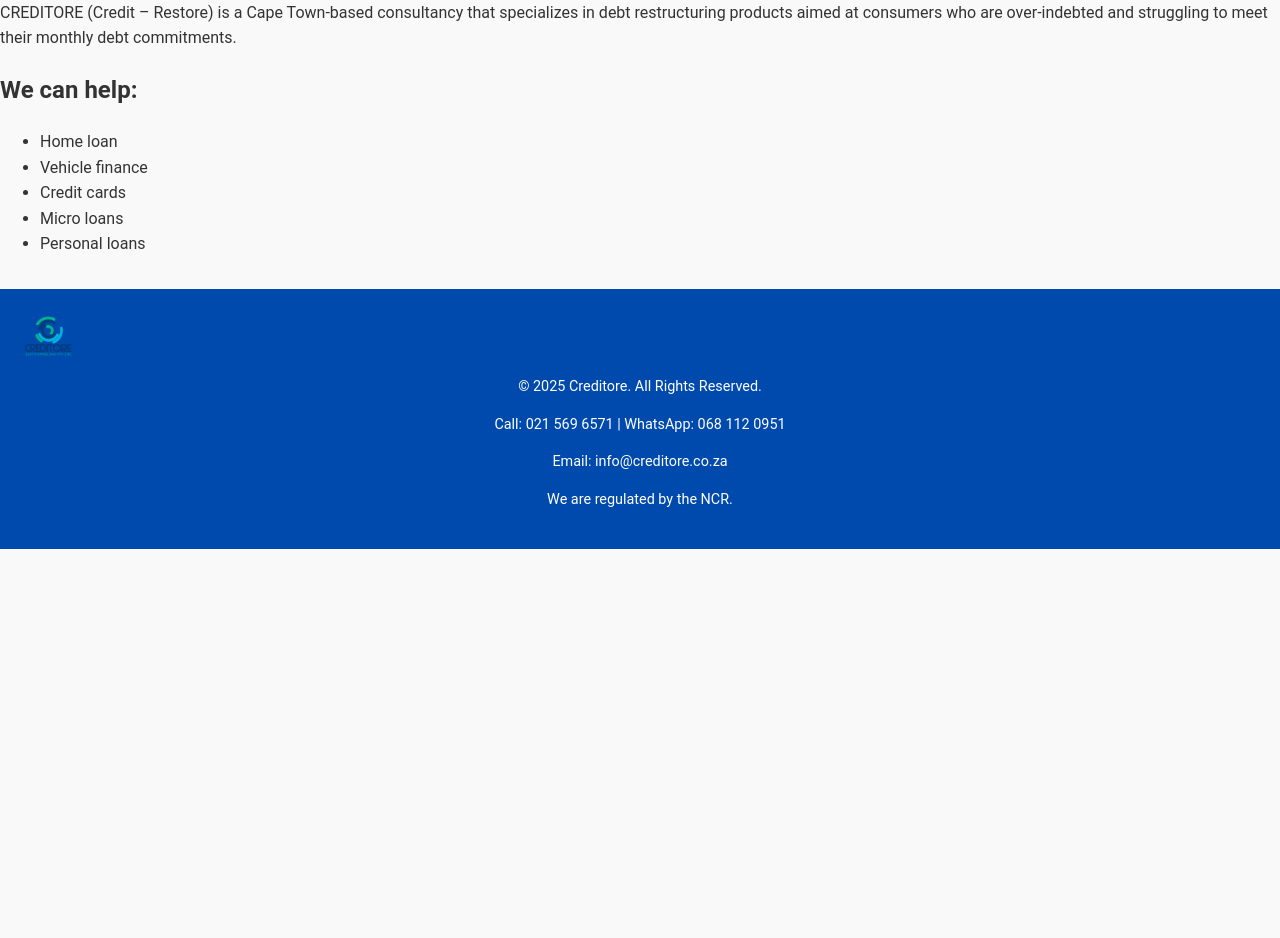
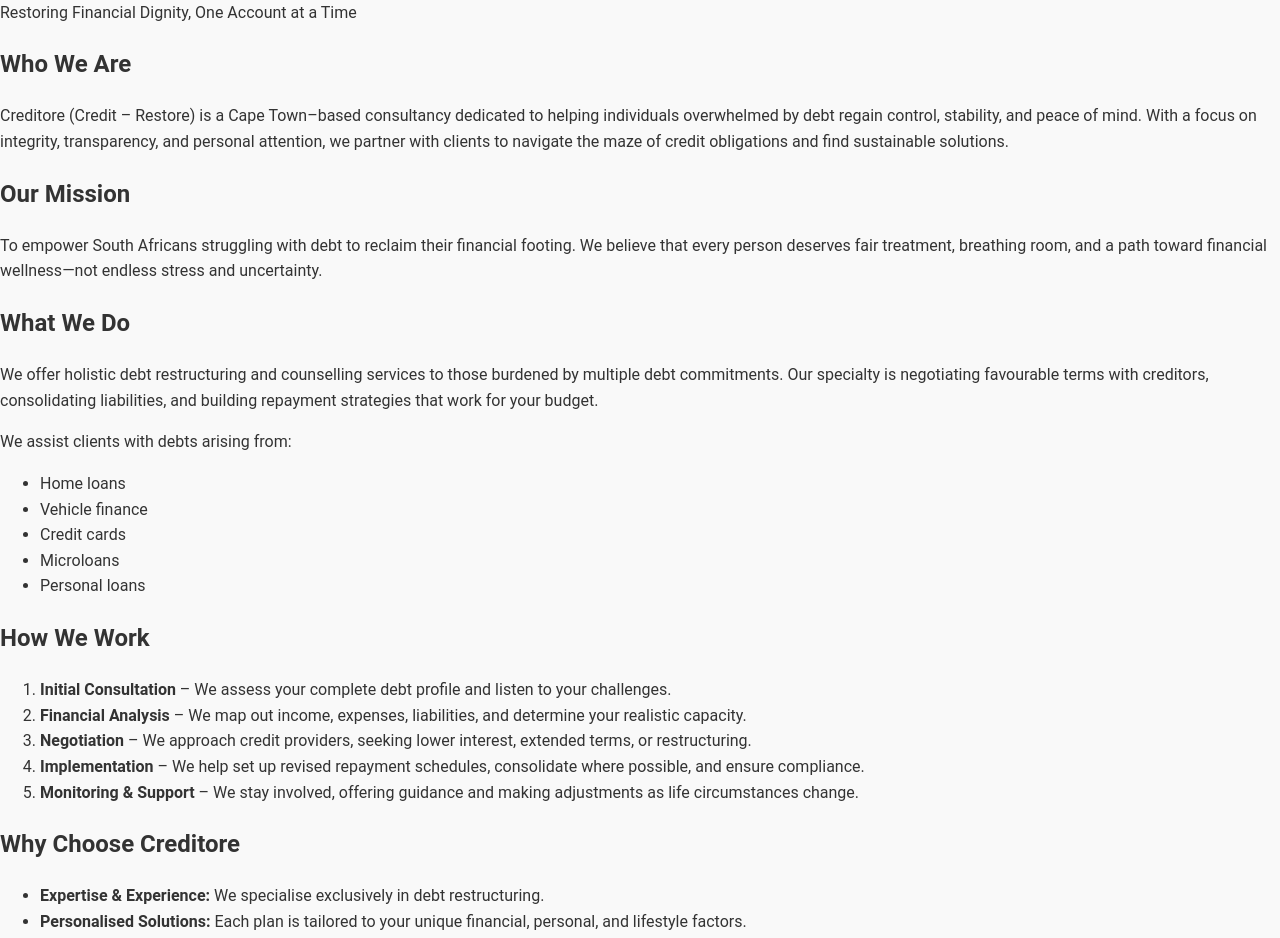
Before and after one commit to Aiden-Williams19/Creditore-VSC, a React (Vite) app in the folder creditor-website/: page /about in a window 1280 px wide. Shown: the part 200-1138 px from the top of the page. Before the commit the page ends 800 px from the top, so only its background shows below. Built offline with nearby package versions, Linux system fonts and the light colour scheme.

Commit message:
Information update on about page

```diff
--- a/creditor-website/src/pages/About.jsx
+++ b/creditor-website/src/pages/About.jsx
@@ -3,21 +3,90 @@
 // About page: static information about the company. Keep copy short and scannable.
 function About() {
   return (
-    <div className="about">
-      <h1>Who We Are</h1>
+    <main className="about container">
+      <header className="about-hero">
+        <h1>About Creditore</h1>
+        <p className="tagline">Restoring Financial Dignity, One Account at a Time</p>
+      </header>
+
+      <section aria-labelledby="who-we-are">
+        <h2 id="who-we-are">Who We Are</h2>
         <p>
-        CREDITORE (Credit – Restore) is a Cape Town-based consultancy that specializes in debt restructuring products aimed at consumers who are over-indebted and struggling to meet their monthly debt commitments.
+          Creditore (Credit – Restore) is a Cape Town–based consultancy dedicated to helping individuals overwhelmed by debt regain control, stability, and peace of mind. With a focus on integrity, transparency, and personal attention, we partner with clients to navigate the maze of credit obligations and find sustainable solutions.
         </p>
+      </section>
 
-      <h2>We can help:</h2>
+      <section aria-labelledby="mission">
+        <h2 id="mission">Our Mission</h2>
+        <p>
+          To empower South Africans struggling with debt to reclaim their financial footing. We believe that every person deserves fair treatment, breathing room, and a path toward financial wellness—not endless stress and uncertainty.
+        </p>
+      </section>
+
+      <section aria-labelledby="what-we-do">
+        <h2 id="what-we-do">What We Do</h2>
+        <p>
+          We offer holistic debt restructuring and counselling services to those burdened by multiple debt commitments. Our specialty is negotiating favourable terms with creditors, consolidating liabilities, and building repayment strategies that work for your budget.
+        </p>
+        <p>We assist clients with debts arising from:</p>
         <ul>
-        <li>Home loan</li>
+          <li>Home loans</li>
           <li>Vehicle finance</li>
           <li>Credit cards</li>
-        <li>Micro loans</li>
+          <li>Microloans</li>
           <li>Personal loans</li>
         </ul>
-    </div>
+      </section>
+
+      <section aria-labelledby="how-we-work">
+        <h2 id="how-we-work">How We Work</h2>
+        <ol>
+          <li><strong>Initial Consultation</strong> – We assess your complete debt profile and listen to your challenges.</li>
+          <li><strong>Financial Analysis</strong> – We map out income, expenses, liabilities, and determine your realistic capacity.</li>
+          <li><strong>Negotiation</strong> – We approach credit providers, seeking lower interest, extended terms, or restructuring.</li>
+          <li><strong>Implementation</strong> – We help set up revised repayment schedules, consolidate where possible, and ensure compliance.</li>
+          <li><strong>Monitoring & Support</strong> – We stay involved, offering guidance and making adjustments as life circumstances change.</li>
+        </ol>
+      </section>
+
+      <section aria-labelledby="why-choose">
+        <h2 id="why-choose">Why Choose Creditore</h2>
+        <ul>
+          <li><strong>Expertise & Experience:</strong> We specialise exclusively in debt restructuring.</li>
+          <li><strong>Personalised Solutions:</strong> Each plan is tailored to your unique financial, personal, and lifestyle factors.</li>
+          <li><strong>Transparent Fees:</strong> No hidden costs or surprise charges—everything is up front.</li>
+          <li><strong>Client First:</strong> We act with empathy, confidentiality, and integrity.</li>
+          <li><strong>Real Results:</strong> We measure success through client relief, improved cash flow, and restored credit health.</li>
+        </ul>
+      </section>
+
+      <section aria-labelledby="who-we-serve">
+        <h2 id="who-we-serve">Who We Serve</h2>
+        <p>
+          Our clients are individuals or families under pressure from multiple credit obligations—those whose interest rates, monthly instalments, or credit demands have become unsustainable. We help you when you feel trapped by your debt, when multiple payments are overwhelming, or when creditor demands escalate.
+        </p>
+      </section>
+
+      <section aria-labelledby="team">
+        <h2 id="team">Our Team</h2>
+        <p>(Here include a short profile of your founder(s), lead consultants, their credentials, experience, and passion for helping clients.)</p>
+      </section>
+
+      <section aria-labelledby="ethics">
+        <h2 id="ethics">Ethics & Assurance</h2>
+        <p>
+          We are committed to operating with full compliance, confidentiality, and care. We treat all personal data with utmost respect and transparency. While we strive for the best outcomes, results vary based on individual circumstances—no guarantee can be made, though we commit to working diligently on your behalf.
+        </p>
+      </section>
+
+      <section aria-labelledby="contact-cta">
+        <h2 id="contact-cta">Let’s Talk</h2>
+        <p>
+          If you’re feeling overwhelmed by debt, you’re not alone—and you don’t have to navigate it alone. Reach out today for a free consultation. Let’s put together a plan to restore your credit and peace of mind.
+        </p>
+        <a className="btn primary" href="/contact">Get a Free Consultation</a>
+      </section>
+    </main>
   );
 }
 
```
Lines whose indentation alone changed are shown as unchanged.
